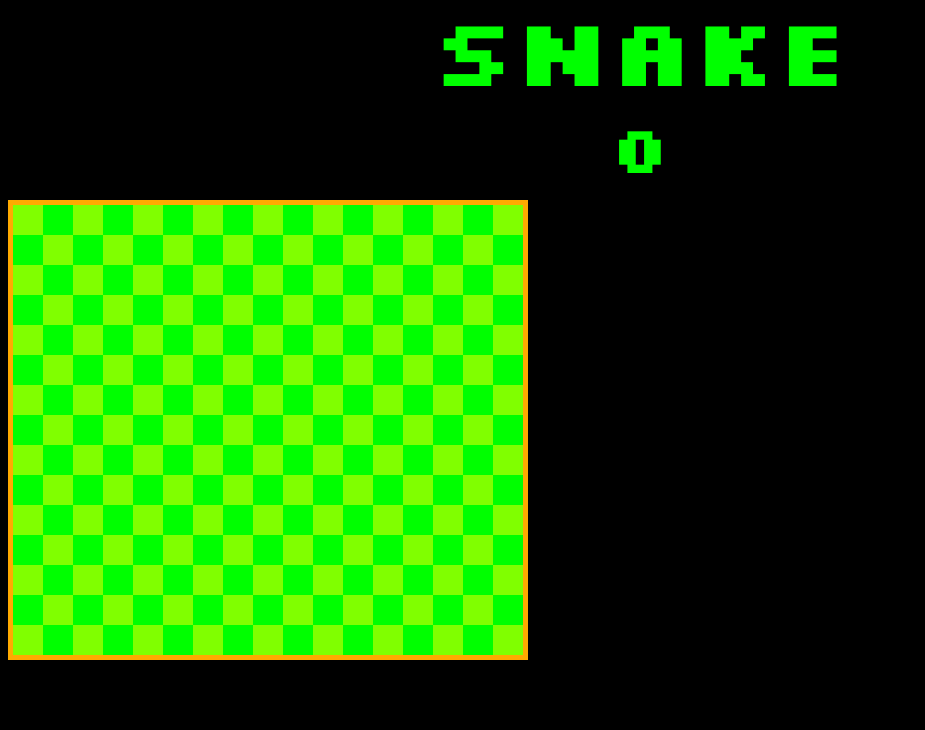
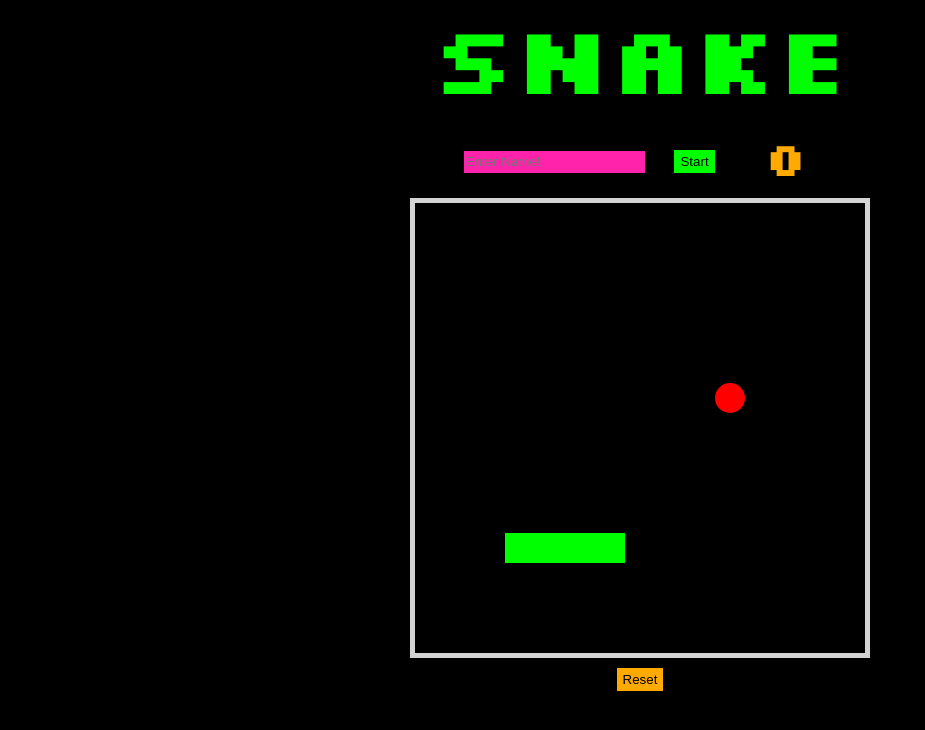
Before and after one commit to juansotojs/arcade, a plain HTML site: page snake/index.html in a window 1280 px wide. Shown: the whole page, without its empty margins (0-925 px from the left). Drawn offline with Linux system fonts and the light colour scheme.

Commit message:
First commit

```diff
--- a/snake/app.js
+++ b/snake/app.js
@@ -1,46 +1,175 @@
 let boardElem = document.querySelector('#board');
+let nameDisplay = document.querySelector('#playerName');
+let resetButton = document.querySelector('.reset');
+let score = document.querySelector('#score');
+let bodyPart;
+let play = 0;
+let selBoard = document.querySelectorAll(".board, .cell");
 
-// state
+
 let initialState = {};
 
+
 function buildInitialState() {
-        initialState.snake = {
-        body: [ [10, 5], [10, 6], [10, 7], [10, 8] ],
-        nextDirection: [1, 0]
-      }
-      initialState.board = []
+    initialState.player = '';
+    initialState.score = 0;
+    initialState.direction = "";
+    initialState.snakePositions = [168, 169, 170, 171];
+    initialState.applePosition = 100;
 }
 
-// render
+
+nameDisplay.addEventListener('click', function(event){
+    if(event.target.className !== 'enter')
+    return;
+    const playerInput = document.querySelector('input[name = player]');
+    initialState.player = playerInput.value;
+    renderPlayer();
+    play++;
+
+})
+
+function resetBoard(){
+    for(let i = 0; i < selBoard.length; i ++){
+        selBoard[i].removeAttribute('id');
+    }
+}
+
+function renderScore(){
+    score.innerHTML = `${initialState.score}`
+}
+function renderBoard(){
+    let gridBox;
+    for(let i = 0; i < 225; i++){
+        gridBox = document.createElement('div');
+        gridBox.classList.add('cell');
+        boardElem.appendChild(gridBox);
+    }
+}
+
 function renderState() {
-    boardElem.innerText = '';
-    let alternator = true;
-    let gridBox;
-    for(let i = 0; i < 255; i ++){
-        if(alternator === true){
-            gridBox = document.createElement('div');
-            gridBox.classList.add('oddBox');
-            gridBox.innerHTML = ' j';
-            boardElem.appendChild(gridBox);
-            alternator = false;
-        }
-        else{
-            gridBox = document.createElement('div');
-            gridBox.classList.add('evenBox');
-            gridBox.innerHTML = ' j';
-            boardElem.appendChild(gridBox);
-            alternator = true;
-        }
+
+    renderScore();
+
+    let bodyPart;
+
+    const tiles = document.querySelectorAll(".board, .cell");
+
+    const apple = tiles[initialState.applePosition];
+    apple.setAttribute('id','apple');
+    for(let i = 0; i < initialState.snakePositions.length; i++){
+        let snakePiece = initialState.snakePositions[i];
+        bodyPart = tiles[snakePiece];
+        bodyPart.setAttribute('id','snake');
     }
 
 }
+function renderPlayer(){
+    let text;
+    if(!initialState.player){
+        text = `
+            <input name = "player"
+            placeholder="Enter Name!">
+            <button class = "enter">Start</button>`
+    } else {
+        text = initialState.player
+    }
+    nameDisplay.innerHTML = text;
+}
+function increaseScore(){
+    initialState.score++;
+    let newPos = Math.floor(Math.random() * 226);
+    initialState.applePosition = newPos;
 
-// maybe a dozen or so helper functions for tiny pieces of the interface
+}
 
-// listeners
-function onBoardClick() {
-  // update state, maybe with another dozen or so helper functions...
+function tick() {
+    // this is an incremental change that happens to the state every time you update...
 
-  renderState() // show the user the new state
-}
-renderState();
+    let cells = document.querySelectorAll(".board, .cell");
+    if(initialState.direction === "ArrowRight"){
+        let lastIndex = initialState.snakePositions.length - 1;
+        let nextStep = initialState.snakePositions[lastIndex] + 1;
+        let snakeTail = initialState.snakePositions[0];
+        if(nextStep === initialState.applePosition){
+            initialState.snakePositions.push(nextStep);
+            increaseScore();
+
+        }
+        else{
+            cells[snakeTail].removeAttribute('id');
+            initialState.snakePositions.splice(0,1);
+            initialState.snakePositions.push(nextStep);
+            }
+        }
+    else if(initialState.direction === "ArrowLeft"){
+        let lastIndex = initialState.snakePositions.length - 1;
+        let nextStep = initialState.snakePositions[lastIndex] - 1;
+        let snakeTail = initialState.snakePositions[0];
+        if(nextStep === initialState.applePosition){
+            initialState.snakePositions.push(nextStep);
+            increaseScore();
+
+        }
+        else{
+            cells[snakeTail].removeAttribute('id');
+            initialState.snakePositions.splice(0,1);
+            initialState.snakePositions.push(nextStep);
+        }
+    }
+    else if(initialState.direction === "ArrowUp"){
+        let lastIndex = initialState.snakePositions.length - 1;
+        let nextStep = initialState.snakePositions[lastIndex] - 15;
+        let snakeTail = initialState.snakePositions[0];
+        if(nextStep === initialState.applePosition){
+            initialState.snakePositions.push(nextStep);
+            increaseScore();
+
+        }
+        else{
+            cells[snakeTail].removeAttribute('id');
+            initialState.snakePositions.splice(0,1);
+            initialState.snakePositions.push(nextStep);
+        }
+    }
+    else if(initialState.direction === "ArrowDown"){
+        let lastIndex = initialState.snakePositions.length - 1;
+        let nextStep = initialState.snakePositions[lastIndex] + 15;
+        let snakeTail = initialState.snakePositions[0];
+        if(nextStep === initialState.applePosition){
+            initialState.snakePositions.push(nextStep);
+            increaseScore();
+
+        }
+        else{
+            cells[snakeTail].removeAttribute('id');
+            initialState.snakePositions.splice(0,1);
+            initialState.snakePositions.push(nextStep);
+        }
+    }
+    let limit = initialState.snakePositions.length - 1;
+    for(let i = 0; i < limit; i++){
+        if(initialState.snakePositions[limit] === initialState.snakePositions[i]){
+            nameDisplay.innerHTML = `<h1 id="playerName"> You Lose! </h1>`
+            setInterval(tick, 1000/ 0.00000010);
+        }
+    }
+    renderState()
+  }
+    renderPlayer();
+    buildInitialState();
+    renderBoard();
+    setInterval(tick, 1000 / 10);
+
+    document.addEventListener('keydown', function(event){
+     if(event.code && play === 1){
+        initialState.direction = event.code;
+     }
+    })
+    resetButton.addEventListener('click', function(){
+        resetBoard();
+        renderPlayer();
+        renderState();
+        buildInitialState();
+        renderBoard();
+    })
--- a/snake/index.html
+++ b/snake/index.html
@@ -5,12 +5,16 @@
     <meta http-equiv="X-UA-Compatible" content="IE=edge">
     <meta name="viewport" content="width=device-width, initial-scale=1.0">
     <link rel="stylesheet" href="style.css">
-    <title>Document</title>
+    <title>Snake Game</title>
 </head>
 <body>
     <h1>Snake</h1>
-    <h1 id="score">0</h1>
+    <div class = "scoreRow">
+    <div id="playerName"></div>
+    <h1 id="score"></h1>
+</div>
     <main id="board"></main>
+    <button class = "reset">Reset</button>
 </body>
 <script type="text/javascript" src="app.js"></script>
 </html>
--- a/snake/style.css
+++ b/snake/style.css
@@ -1,12 +1,16 @@
 body{
     background-color: #000000;
+    display: flex;
+    flex-direction: column;
+    align-items: center;
 }
 @font-face {
     font-family: "myFirstFont";
-    src: url("/silkscreen/slkscrb.ttf");
+    src: url("./silkscreen/slkscrb.ttf");
 }
 #score{
-    font-size: 70px;
+    color: #FFAA00;
+    font-size: 50px;
 }
 h1{
     font-family: myFirstFont;
@@ -16,25 +20,59 @@ h1{
     margin: 10px;
 }
 .oddBox{
-    background-color: #80FF00;
+    background-color: #eee;
     width: 30px;
     height: 30px;
     text-align: center;
-    color: #80FF00;
+    color: #000;
 }
 .evenBox{
-    background-color: #00FF00;
+    background-color: #000;
     width: 30px;
     height: 30px;
     text-align: center;
-    color: #00FF00;
+    color: #000;
 }
 main{
+    display: grid;
+    grid-template-columns: repeat(15, 30px);
+    grid-template-rows: repeat(15, 30px);
+    border: 5px solid lightgray/*#666666*/;
+
+    }
+#snake{
+    background-color: #00FF00;
+}
+#apple{
+    background-color: #FF0000;
+    border-radius: 50%;
+}
+.scoreRow{
+    font-family: myFirstFont;
     display: flex;
-    align-items: center;
-    justify-content: center;
-    width: 510px;
-    height: 450px;
-    flex-wrap: wrap;
-    border: 5px solid #FFAA00;
+    justify-content: space-between;
+    margin: 0 auto;
 }
+#playerName{
+    font-size: 50px;
+    color: #FF22AA;
+    padding-right: 40px;
+}
+input{
+    border: 0px;
+    height: 20px;
+    background-color: #FF22AA;
+}
+.enter{
+    border: 0px;
+    height: 23px;
+    background-color: #00FF00;
+    color: black;
+
+}
+.reset{
+    margin-top: 10px;
+    border: 0px;
+    height: 23px;
+    background-color: #FFAA00;
+}
```
Also changed, not shown: snake/silkscreen/readme.txt (renamed from silkscreen/readme.txt), snake/silkscreen/slkscr.ttf (renamed from silkscreen/slkscr.ttf), snake/silkscreen/slkscrb.ttf (renamed from silkscreen/slkscrb.ttf), snake/silkscreen/slkscre.ttf (renamed from silkscreen/slkscre.ttf), snake/silkscreen/slkscreb.ttf (renamed from silkscreen/slkscreb.ttf), 1 other file.
